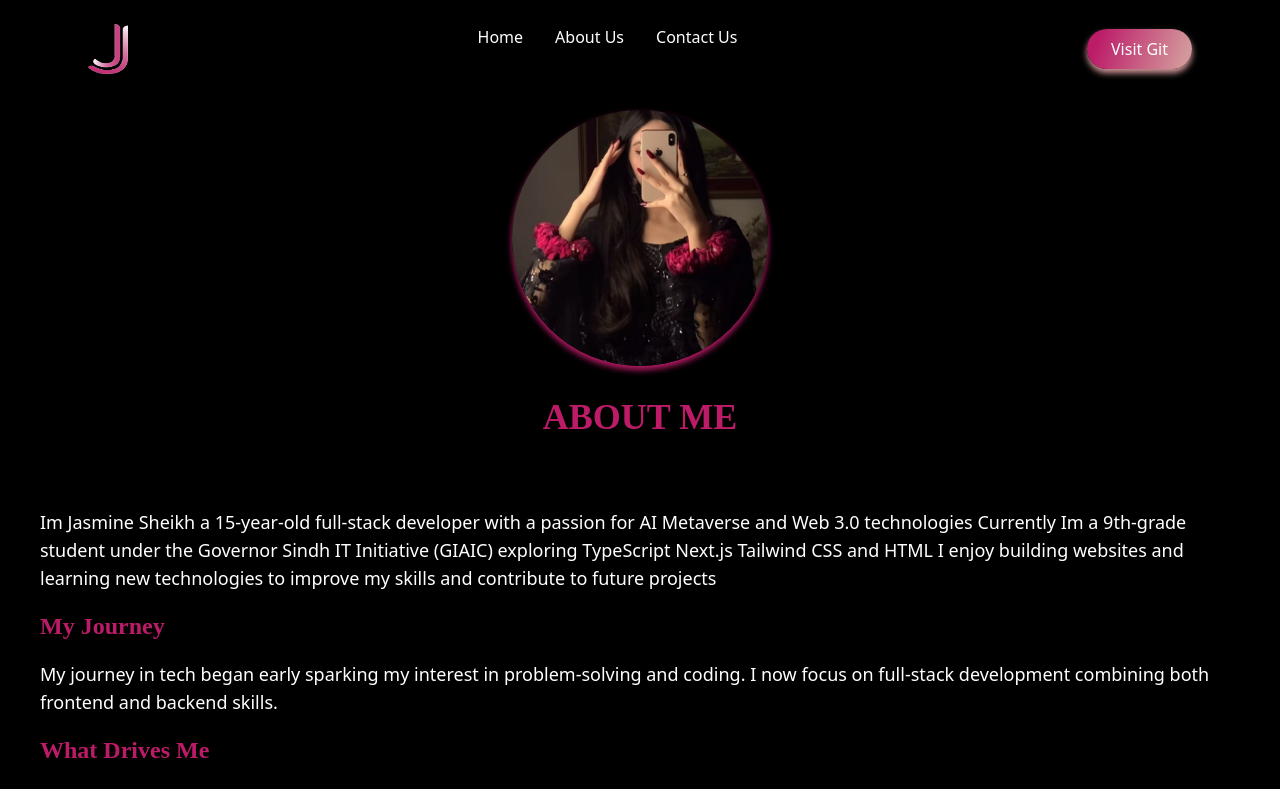
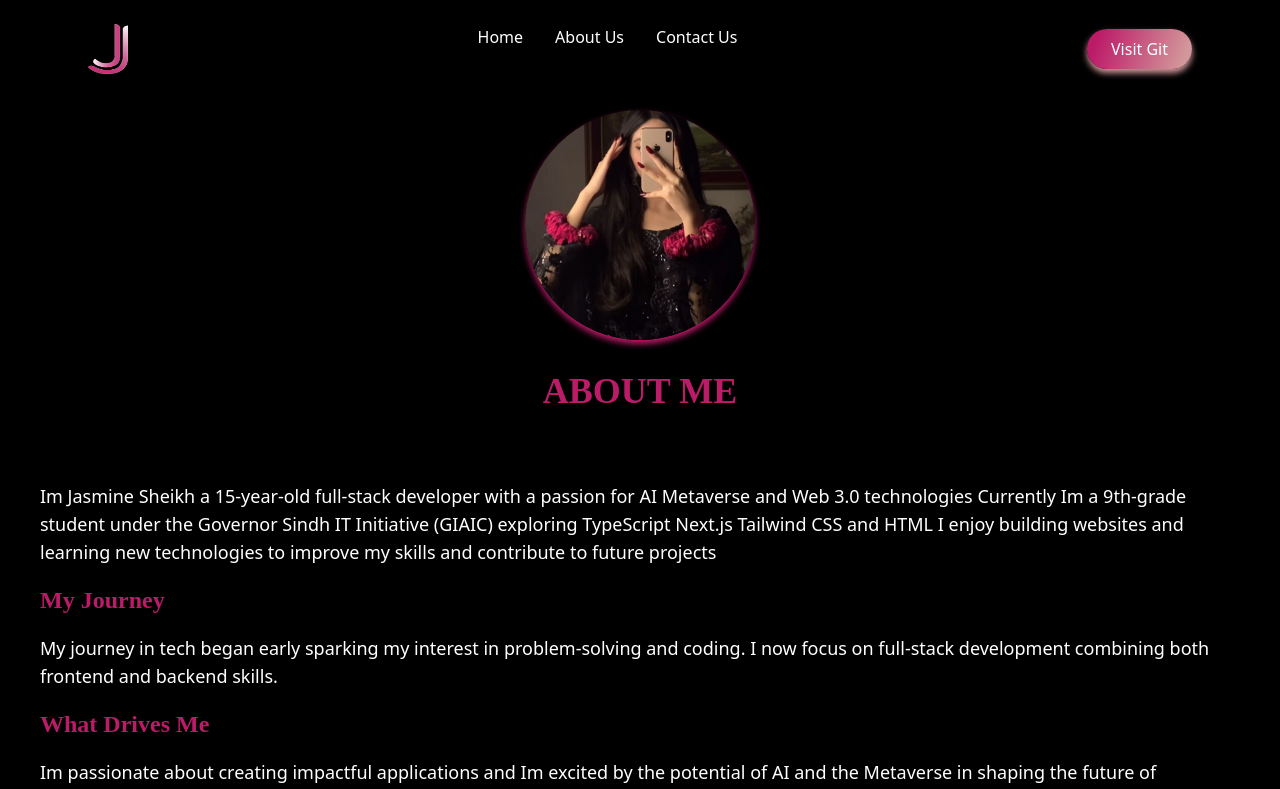
Before and after one commit to jasmineshamim/hackathon2customcss-portfolio, a Next.js app: page /contact/aboutus in a window 1280 px wide. Shown: the top 789 px of the page. Built offline with nearby package versions, Linux system fonts and the light colour scheme.

Commit message:
Update aboutUs.css

```diff
--- a/src/app/contact/styles/aboutUs.css
+++ b/src/app/contact/styles/aboutUs.css
@@ -14,8 +14,8 @@
 }
 
 .image {
-    width: 16rem;
-    height: 16rem;
+    width: 230px;
+    height: 230px;
     border-radius: 50%;
     box-shadow: 0 4px 6px #bc1b68;
     object-fit: cover;
```
